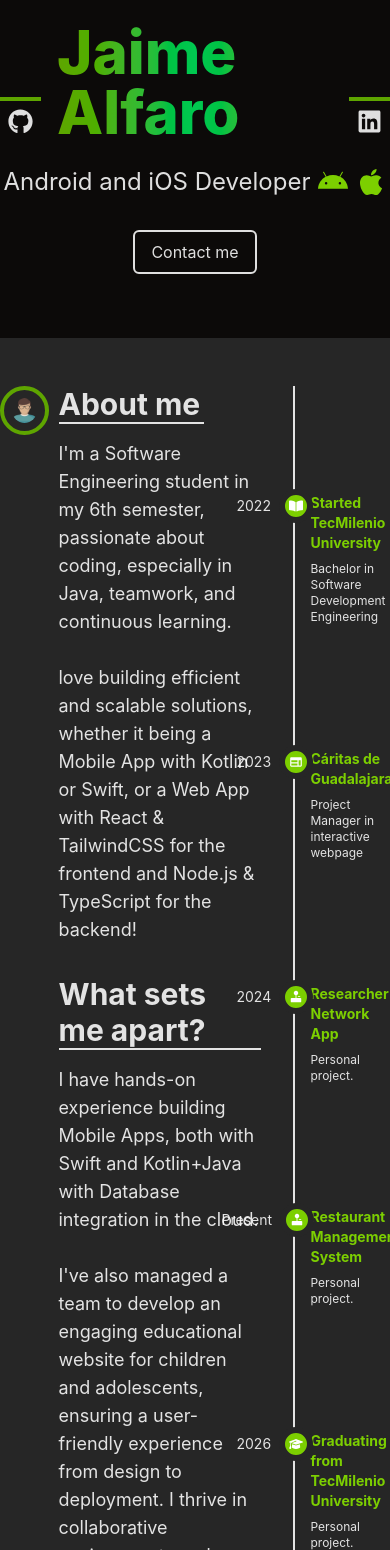
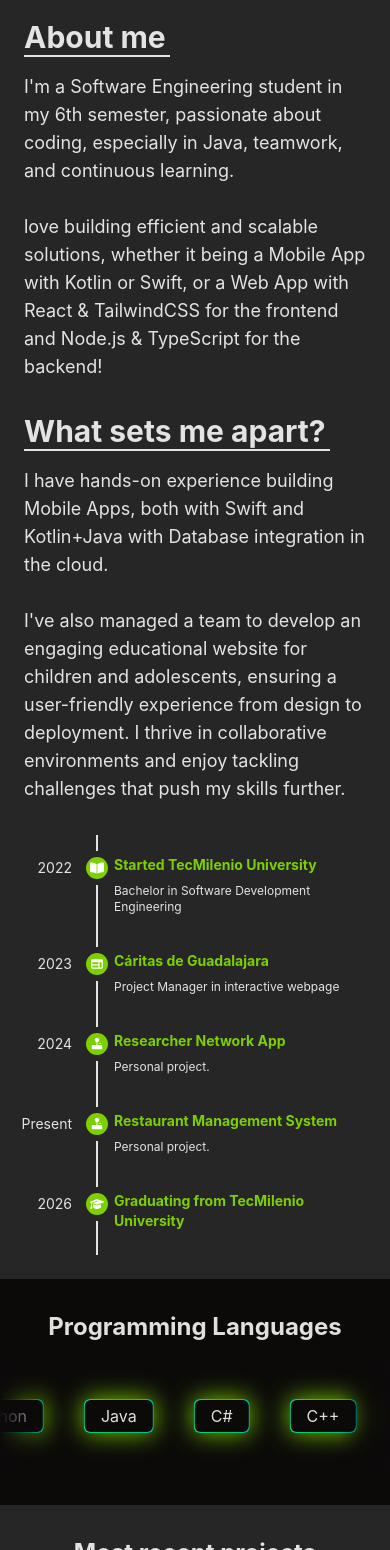
Before and after one commit to JaimeTAR/JaimeTAR.github.io, a React (Vite) app: page / in a window 390 px wide. Shown: the part 450-2000 px from the top of the page. Built offline with nearby package versions, Linux system fonts and the light colour scheme; a web font is replaced by a local one.

Commit message:
Made page responsive for mobile view

```diff
--- a/src/components/About.tsx
+++ b/src/components/About.tsx
@@ -3,17 +3,58 @@ import { FaBookOpen } from "react-icons/fa";
 import { MdOutlineWeb } from "react-icons/md";
 import { FaGraduationCap } from "react-icons/fa6";
 import { PiJoystickFill } from "react-icons/pi";
+import { ReactNode } from "react";
+
+interface TimelineEvent {
+  title: string;
+  description: string | null;
+  date: string;
+  icon: ReactNode;
+}
+
+const timelineEvents: TimelineEvent[] = [
+  {
+    title: "Started TecMilenio University",
+    description: "Bachelor in Software Development Engineering",
+    date: "2022",
+    icon: <FaBookOpen />,
+  },
+  {
+    title: "Cáritas de Guadalajara",
+    description: "Project Manager in interactive webpage",
+    date: "2023",
+    icon: <MdOutlineWeb />,
+  },
+  {
+    title: "Researcher Network App",
+    description: "Personal project.",
+    date: "2024",
+    icon: <PiJoystickFill />,
+  },
+  {
+    title: "Restaurant Management System",
+    description: "Personal project.",
+    date: "Present",
+    icon: <PiJoystickFill />,
+  },
+  {
+    title: "Graduating from TecMilenio University",
+    description: null,
+    date: "2026",
+    icon: <FaGraduationCap />,
+  },
+];
 
 const About = () => {
   return (
     <section className="bg-neutral-800">
-      <div className="max-w-[1080px] mx-auto py-12 flex gap-[2.5%]">
+      <div className="max-w-[1080px] mx-auto py-6 lg;py-12 md:flex md:gap-[2.5%] px-6">
         <img
           src={image}
           alt="Logo"
-          className="border-4 border-lime-600 rounded-full p-2 overflow-clip h-fit max-w-[12.5%]"
+          className="hidden lg:block border-4 border-lime-600 rounded-full p-2 overflow-clip h-fit lg:max-w-[12.5%]"
         />
-        <div className="max-w-[60%] text-lg">
+        <div className="lg:max-w-[60%] text-lg">
           <h1 className="text-3xl font-bold border-b-2 w-fit pr-1 mb-4">About me </h1>
           <p>
             I'm a Software Engineering student in my 6th semester, passionate about coding, especially in Java,
@@ -31,61 +72,19 @@ const About = () => {
             tackling challenges that push my skills further.
           </p>
         </div>
-        <div className="max-w-[25%] ml-[5.5%] text-sm border-l-2 pl-4 flex flex-col justify-evenly">
-          <div className="relative my-4 hover:scale-105 transform-all duration-300">
-            <div className="absolute -left-[74px] flex items-center gap-2">
-              2022
-              <span className="bg-lime-500 p-1 rounded-full text-white border-6 border-neutral-800">
-                <FaBookOpen />
-              </span>
+        <div className="mt-8 ml-18 md:mt-0 md:max-w-[25%] md:ml-[10%] text-sm border-l-2 pl-4 flex flex-col justify-evenly">
+          {timelineEvents.map((event) => (
+            <div className="relative my-4 hover:scale-105 transform-all duration-300">
+              <div className="absolute -left-[120px] flex items-center gap-2 min-w-30 justify-end">
+                {event.date}
+                <span className="bg-lime-500 p-1 rounded-full text-white border-6 border-neutral-800">
+                  {event.icon}
+                </span>
+              </div>
+              <h2 className="font-bold text-lime-500 mb-2 mt-1">{event.title}</h2>
+              {event.description && <p className="text-xs">{event.description}</p>}
             </div>
-            <h2 className="font-bold text-lime-500 mb-2 mt-1">Started TecMilenio University</h2>
-            <p className="text-xs">Bachelor in Software Development Engineering</p>
-          </div>
-
-          <div className="relative my-4 hover:scale-105 transform-all duration-300">
-            <div className="absolute -left-[74px] flex items-center gap-2">
-              2023
-              <span className="bg-lime-500 p-1 rounded-full text-white border-6 border-neutral-800">
-                <MdOutlineWeb />
-              </span>
-            </div>
-            <h2 className="font-bold text-lime-500 mb-2 mt-1">Cáritas de Guadalajara</h2>
-            <p className="text-xs">Project Manager in interactive webpage </p>
-          </div>
-
-          <div className="relative my-4 hover:scale-105 transform-all duration-300">
-            <div className="absolute -left-[74px] flex items-center gap-2">
-              2024
-              <span className="bg-lime-500 p-1 rounded-full text-white border-6 border-neutral-800">
-                <PiJoystickFill />
-              </span>
-            </div>
-            <h2 className="font-bold text-lime-500 mb-2 mt-1">Researcher Network App</h2>
-            <p className="text-xs">Personal project.</p>
-          </div>
-
-          <div className="relative my-4 hover:scale-105 transform-all duration-300">
-            <div className="absolute -left-[89px] flex items-center gap-2">
-              Present
-              <span className="bg-lime-500 p-1 rounded-full text-white border-6 border-neutral-800">
-                <PiJoystickFill />
-              </span>
-            </div>
-            <h2 className="font-bold text-lime-500 mb-2 mt-1">Restaurant Management System</h2>
-            <p className="text-xs">Personal project.</p>
-          </div>
-
-          <div className="relative my-4 hover:scale-105 transform-all duration-300">
-            <div className="absolute -left-[74px] flex items-center gap-2">
-              2026
-              <span className="bg-lime-500 p-1 rounded-full text-white border-6 border-neutral-800">
-                <FaGraduationCap />
-              </span>
-            </div>
-            <h2 className="font-bold text-lime-500 mb-2 mt-1">Graduating from TecMilenio University</h2>
-            <p className="text-xs">Personal project.</p>
-          </div>
+          ))}
         </div>
       </div>
     </section>
--- a/src/components/Contact.tsx
+++ b/src/components/Contact.tsx
@@ -3,13 +3,13 @@ import logoImg from "../assets/logo.png";
 
 const Contact = () => {
   return (
-    <section id="contact" className="bg-neutral-950 py-8">
+    <section id="contact" className="bg-neutral-950 pt-8 pb-3 lg:py-8">
       <div className="max-w-[1080px] mx-auto ">
-        <div className="w-[80%] mx-auto relative text-black">
-          <img src={macbookImg} className=" mx-auto" alt="" />
-          <div className="w-[74%] h-[72%] bg-stone-300 absolute top-[14.5%] left-[13.1%] p-4 flex gap-8">
-            <div className="w-6/10">
-              <h2 className="mb-4 uppercase font-bold text-xl">Leave a message</h2>
+        <div className="w-[80%] mx-auto relative lg:text-black">
+          <img src={macbookImg} className="hidden lg:block lg:mx-auto" alt="" />
+          <div className="lg:w-[74%] lg:h-[72%] lg:bg-stone-300 lg:absolute top-[14.5%] lg:left-[13.1%] lg:p-4 lg:flex lg:gap-8">
+            <div className="lg:w-6/10">
+              <h2 className="mb-4 lg:uppercase font-bold text-xl">Leave a message</h2>
               <form action="https://formsubmit.co/bcd36d497f9a8d2ff136747ffd80ec88" method="POST">
                 <input type="hidden" name="_format" value="json" />
                 <input type="hidden" name="_template" value="table" />
@@ -19,7 +19,7 @@ const Contact = () => {
                   type="text"
                   name="name"
                   placeholder="Harrison Wells"
-                  className="bg-stone-100 rounded-md py-1 px-2 w-full mb-3"
+                  className="bg-stone-100 mb-3 rounded-md py-1 px-2 w-full text-black"
                   required
                 />
                 <label htmlFor="email_input">Email *</label>
@@ -28,7 +28,7 @@ const Contact = () => {
                   type="email"
                   name="email"
                   placeholder="harrison.wells@starlabs.com"
-                  className="bg-stone-100 mb-3 rounded-md py-1 px-2 w-full"
+                  className="bg-stone-100 mb-3 rounded-md py-1 px-2 w-full text-black"
                   required
                 />
                 <label htmlFor="message_input">Message *</label>
@@ -36,7 +36,7 @@ const Contact = () => {
                   name="message"
                   id="message_input"
                   placeholder="Hi, im interested in your skills! Please reach out to this email."
-                  className="bg-stone-100 mb-3 rounded-md py-1 px-2 w-full resize-none h-[10%]"
+                  className="bg-stone-100 mb-3 rounded-md py-1 px-2 w-full resize-none lg:h-[10%] h-24 text-black"
                   required
                 />
                 <button
@@ -51,9 +51,9 @@ const Contact = () => {
               <img
                 src={logoImg}
                 alt="Logo"
-                className="border-4 border-emerald-500 rounded-full p-2 overflow-clip h-auto max-w-28 mx-auto mb-3"
+                className="hidden lg:block border-4 border-emerald-500 rounded-full p-2 overflow-clip h-auto max-w-28 mx-auto mb-3"
               />
-              <div className="w-full font-bold h-auto bg-emerald-500 text-white px-4 py-2 rounded-md">
+              <div className="hidden lg:block w-full font-bold h-auto bg-emerald-500 text-white px-4 py-2 rounded-md">
                 <p className="py-2 border-b-2 border-dashed">Jaime Alfaro</p>
                 <p className="py-2">Guadalajara, Jal.</p>
               </div>
--- a/src/components/Footer.tsx
+++ b/src/components/Footer.tsx
@@ -2,7 +2,7 @@ import { FaGithub, FaLinkedin } from "react-icons/fa";
 
 const Footer = () => {
   return (
-    <footer className="bg-neutral-950 py-12 text-center">
+    <footer className="bg-neutral-950 py-6 md:py-12 text-center">
       <div className="flex gap-8 text-neutral-100 w-full justify-center mb-8">
         <a
           href="https://github.com/JaimeTAR"
--- a/src/components/Hero.tsx
+++ b/src/components/Hero.tsx
@@ -38,36 +38,36 @@ function Hero() {
   }, []);
   return (
     <header>
-      <section className="relative py-16 flex flex-col justify-center items-center bg-stone-950">
+      <section className="relative py-8 md:py-16 flex flex-col justify-center items-center bg-stone-950">
         <BgNoise />
         <img
           src={image}
           alt="Logo"
-          className="border-4 border-lime-600 rounded-full p-2 overflow-clip h-auto max-w-96 z-10"
+          className="border-4 border-lime-600 rounded-full p-2 overflow-clip h-auto w-96 z-10 max-w-[50%]"
         />
-        <div className="flex items-end gap-4 my-6 z-10">
-          <ul className="flex items-center justify-center border-t-4 border-lime-600 h-fit">
+        <div className="flex items-center gap-4 my-6 z-10 text-center px-6">
+          <ul className="flex items-center justify-center border-t-4 border-lime-600 h-fit self-end">
             <li className="h-fit px-2 pt-2 pb-2 hover:text-lime-500 cursor-pointer transition-all duration-300 hover:pt-3 hover:px-3">
               <a href="https://github.com/JaimeTAR" target="blank">
-                <FaGithub size={25} />
+                <FaGithub size={"full"} className="w-4 sm:w-6" />
               </a>
             </li>
           </ul>
           <div>
-            <h1 className="text-6xl font-extrabold bg-gradient-to-r from-lime-600 via-green-500 to-lime-600 bg-clip-text text-transparent">
+            <h1 className="text-2xl sm:text-6xl font-extrabold bg-gradient-to-r from-lime-600 via-green-500 to-lime-600 bg-clip-text text-transparent">
               Jaime Alfaro
             </h1>
           </div>
-          <ul className="flex items-center justify-center border-t-4 border-lime-600 h-fit">
+          <ul className="flex items-center justify-center border-t-4 border-lime-600 h-fit self-end">
             <li className="h-fit px-2 pt-2 pb-2 hover:text-lime-500 cursor-pointer transition-all duration-300 hover:pt-3 hover:px-3">
               <a href="https://www.linkedin.com/in/jaimetar/" target="blank">
-                <FaLinkedin size={25} />
+                <FaLinkedin size={"full"} className="w-4 sm:w-6" />
               </a>
             </li>
           </ul>
         </div>
         <div className="flex items-center justify-center mb-8 z-10">
-          <div className="text-2xl relative overflow-hidden w-full">
+          <div className="text-md sm:text-2xl relative overflow-hidden w-full">
             <div
               className={`flex items-center justify-center gap-2 transition-all duration-300 ${
                 isAnimating ? "opacity-0 translate-y-8" : "opacity-100 translate-y-0"
@@ -78,7 +78,7 @@ function Hero() {
             </div>
           </div>
         </div>
-        <button className="border-2 px-4 py-2 rounded-md hover:border-lime-500 hover:text-lime-500 transition-colors duration-300 cursor-pointer z-10">
+        <button className="text-[0.75rem] sm:text-lg border-2 px-4 py-2 rounded-md hover:border-lime-500 hover:text-lime-500 transition-colors duration-300 cursor-pointer z-10">
           <a href="#contact">Contact me</a>
         </button>
       </section>
--- a/src/components/Projects.tsx
+++ b/src/components/Projects.tsx
@@ -23,7 +23,7 @@ const projects: Project[] = [
     title: "This Portfolio!",
     subtitle: "Static webpage",
     description: (
-      <p className="px-6">
+      <p className="md:px-6">
         This project was made using React with Typescript for the content, and Tailwind for the styling. It took about 2
         days to deploy completely.
         <br />
@@ -41,7 +41,7 @@ const projects: Project[] = [
     title: "Restaurant Management System",
     subtitle: "CSR WebApp",
     description: (
-      <p className="px-6">
+      <p className="md:px-6">
         This is definetly my most ambitious project yet, it is about a RMS, but instead of being an App, it is going to
         be a WebApp, making it more accessible and easier to adapt into a restaurant.
         <br />
@@ -59,7 +59,7 @@ const projects: Project[] = [
     title: "Researcher Network App",
     subtitle: "Android App",
     description: (
-      <p className="px-6">
+      <p className="md:px-6">
         This was the final project for my college Mobile App Development course. This was my first approach to a
         real-life problem solving app, so I learned a lot about developing for Android with Java and Kotlin.
         <br />
@@ -78,7 +78,7 @@ const projects: Project[] = [
     title: "PuperBot",
     subtitle: "Discord Music Bot",
     description: (
-      <p className="px-6">
+      <p className="md:px-6">
         This was a project I did for fun back when I needed a music discord bot that let me put a song in the next spot
         in the queue. Obviously there are other bots in discord with this feature, but all of them required some sort of
         payment, so I did it myself!
@@ -98,7 +98,7 @@ const projects: Project[] = [
     title: "Cáritas de Guadalajara",
     subtitle: "Interactive webpage",
     description: (
-      <p className="px-6">
+      <p className="md:px-6">
         This was a my first project where I was Project Manager. I had a team of 5 software students, and since this was
         our very first web project, we decided to build it natively, using pure HTML, CSS and JavaScript.
         <br />
@@ -120,12 +120,12 @@ const Projects = () => {
   return (
     <section className="bg-neutral-800 py-8">
       <div className="max-w-[1080px] mx-auto text-center">
-        <h1 className="relative mb-10 text-4xl font-bold text-center before:absolute before:top-1/2 before:left-12 before:w-1/4 before:h-[3px] before:bg-gray-400 after:absolute after:top-1/2 after:right-12 after:w-1/4 after:h-[3px] after:bg-gray-400">
+        <h1 className="relative mb-10 text-2xl md:text-4xl font-bold text-center md:before:absolute md:before:top-1/2 md:before:left-12 md:before:w-1/5 md:before:h-[3px] md:before:bg-neutral-200 md:after:absolute md:after:top-1/2 md:after:right-12 md:after:w-1/5 md:after:h-[3px] md:after:bg-neutral-200">
           Most recent projects
         </h1>
 
         {!selectedProject ? (
-          <div className="flex justify-evenly text-left mb-4 flex-wrap">
+          <div className="flex justify-evenly text-left mb-4 flex-wrap px-4">
             {projects.map((project) => (
               <div
                 key={"project_" + project.title}
@@ -167,8 +167,8 @@ const Projects = () => {
             ))}
           </div>
         ) : (
-          <div className="p-6 h-fit w-full mb-8 bg-stone-950 rounded-md shadow-lg shadow-black flex gap-4">
-            <div className="text-start w-4/10">
+          <div className="p-6 h-fit w-full max-w-[90%] mx-auto mb-8 bg-stone-950 rounded-md shadow-lg shadow-black md:flex gap-4">
+            <div className="text-start md:w-4/10">
               <button
                 className="cursor-pointer hover:ring-1 rounded-md transition-all w-fit"
                 onClick={() => {
@@ -178,23 +178,25 @@ const Projects = () => {
                 <IoArrowBack size={30} />
               </button>
               <div
-                className="max-w-full mx-auto bg-center bg-contain bg-no-repeat rounded-4xl h-80 "
+                className="max-w-full mx-auto bg-center bg-contain bg-no-repeat rounded-4xl h-50 md:h-80 "
                 style={{ backgroundImage: `url(${selectedProject.imgSrc})` }}
               ></div>
 
               <div className="flex justify-center gap-3 text-center mt-6 flex-wrap">
                 {selectedProject.tech.map((language) => (
-                  <div key={selectedProject.title + "_" + language + "_full"} className="relative inline-block">
+                  <div key={selectedProject.title + "_" + language + "_full"} className="relative inline-block ">
                     <div className="absolute inset-0 bg-gradient-to-r from-emerald-400 via-green-500 to-teal-500 rounded-md" />
-                    <p className="text-lg relative bg-stone-950 text-blck px-2 py-1 rounded-md m-[1px]">{language}</p>
+                    <p className="text-sm md:text-lg relative bg-stone-950 text-blck px-2 py-1 rounded-md m-[1px]">
+                      {language}
+                    </p>
                   </div>
                 ))}
               </div>
             </div>
-            <div className="w-6/10 flex flex-col justify-between">
+            <div className="md:w-6/10 flex flex-col justify-between">
               <h1 className="text-2xl font-bold mt-6">{selectedProject.title}</h1>
-              <p>{selectedProject.description}</p>
-              <div className="flex self-end gap-4">
+              <p className="py-6 md:py-0">{selectedProject.description}</p>
+              <div className="flex self-center md:self-end gap-4">
                 {selectedProject.pageLink && (
                   <button className="group flex items-center gap-2 border-2 px-2 py-1 rounded-md mt-2 w-fit hover:scale-105 transition-all cursor-pointer">
                     <FaShareAltSquare className="group-hover:text-emerald-500" />
```
